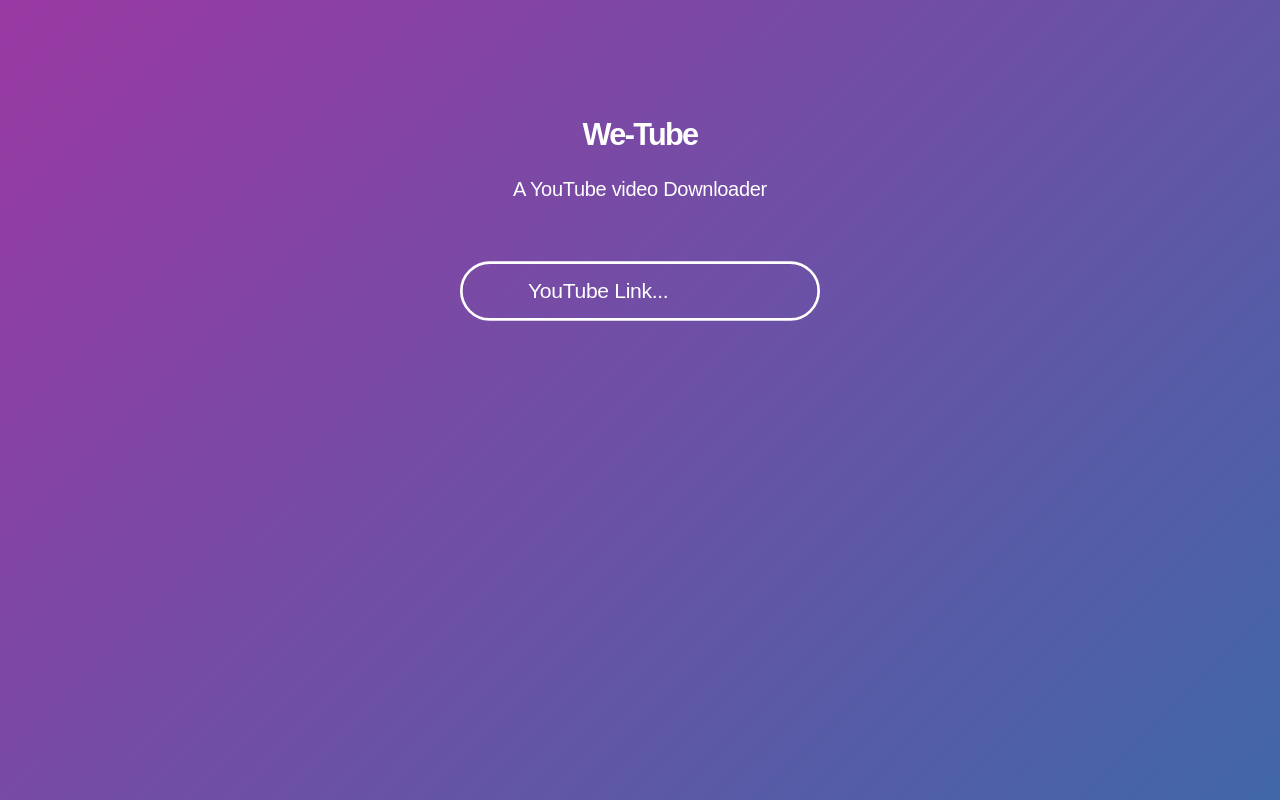
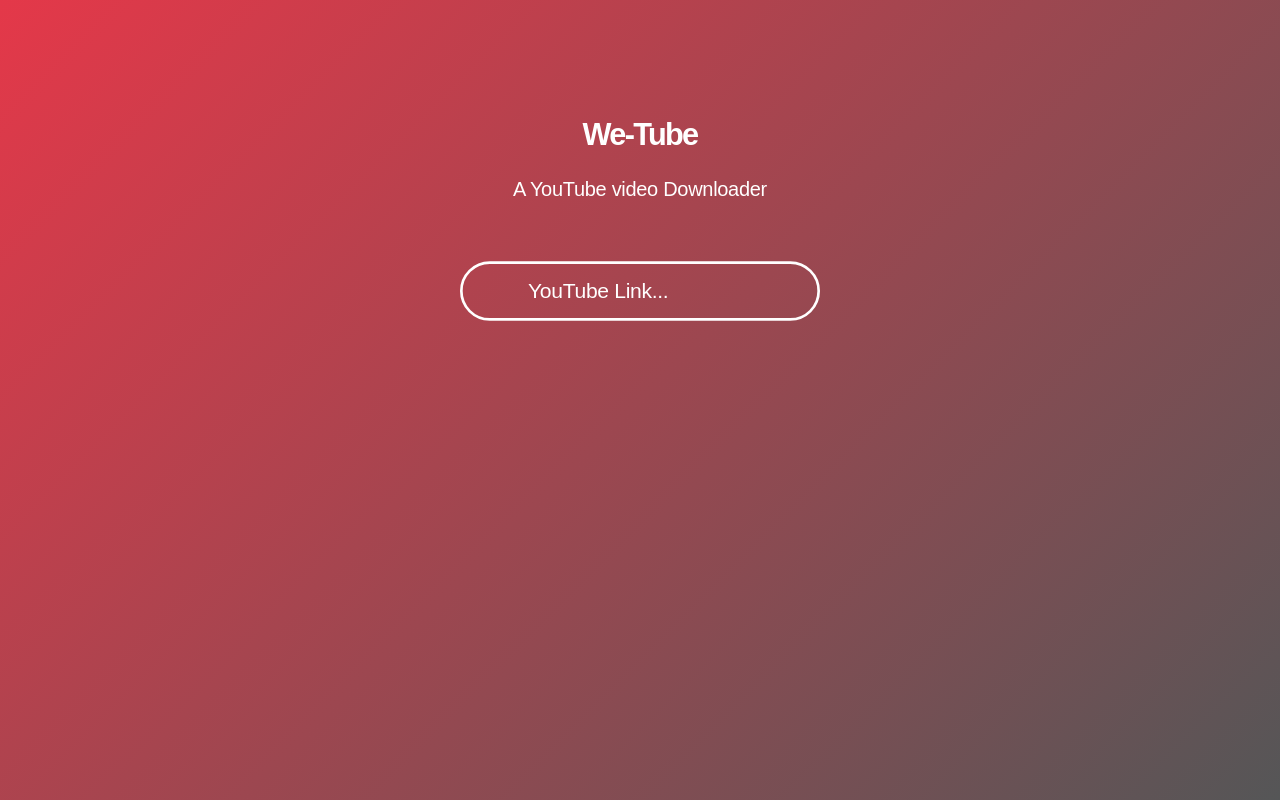
Before and after one commit to Sowoul/we-tube, a Flask app: template templates/index.html in a window 1280 px wide. Run offline with Flask 3, Linux system fonts and the light colour scheme; the template is opened without the code that fills it, so the values that code supplies are empty.

Commit message:
Update index.html

```diff
--- a/templates/index.html
+++ b/templates/index.html
@@ -44,37 +44,37 @@
         padding: 0 26px;
         width: 100%;
         height: 100%;
-        background: rgba(154, 57, 163, 1);
+        background: rgb(228, 56, 73);
         background: -moz-linear-gradient(
           -45deg,
-          rgba(154, 57, 163, 1) 0%,
-          rgba(65, 103, 168, 1) 100%
+          rgb(204, 4, 4) 0%,
+          rgb(85, 86, 87) 100%
         );
         background: -webkit-gradient(
           left top,
           right bottom,
-          color-stop(0%, rgba(154, 57, 163, 1)),
-          color-stop(100%, rgba(65, 103, 168, 1))
+          color-stop(0%, rgb(228, 56, 73)),
+          color-stop(100%, rgb(85, 86, 87))
         );
         background: -webkit-linear-gradient(
           -45deg,
-          rgba(154, 57, 163, 1) 0%,
-          rgba(65, 103, 168, 1) 100%
+          rgb(228, 56, 73) 0%,
+          rgb(85, 86, 87) 100%
         );
         background: -o-linear-gradient(
           -45deg,
-          rgba(154, 57, 163, 1) 0%,
-          rgba(65, 103, 168, 1) 100%
+          rgb(228, 56, 73) 0%,
+          rgb(85, 86, 87) 100%
         );
         background: -ms-linear-gradient(
           -45deg,
-          rgba(154, 57, 163, 1) 0%,
-          rgba(65, 103, 168, 1) 100%
+          rgb(228, 56, 73) 0%,
+          rgb(85, 86, 87) 100%
         );
         background: linear-gradient(
           135deg,
-          rgba(154, 57, 163, 1) 0%,
-          rgba(65, 103, 168, 1) 100%
+          rgb(228, 56, 73) 0%,
+          rgb(85, 86, 87) 100%
         );
         filter: progid:DXImageTransform.Microsoft.gradient( startColorstr='#9a39a3', endColorstr='#4167a8', GradientType=1 );
       }
@@ -329,5 +329,5 @@
         window.location.href = redirectURL;
       }
     </script>
-  </body>
+  </body>
 </html>
```
